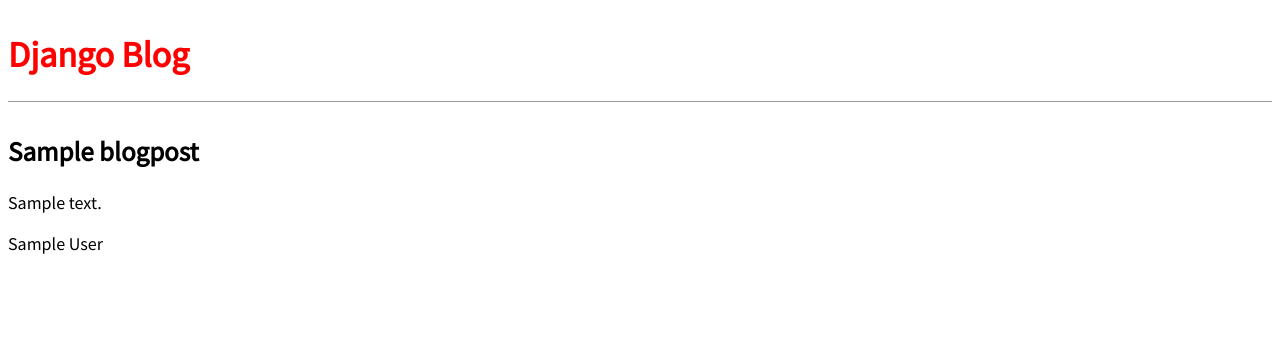
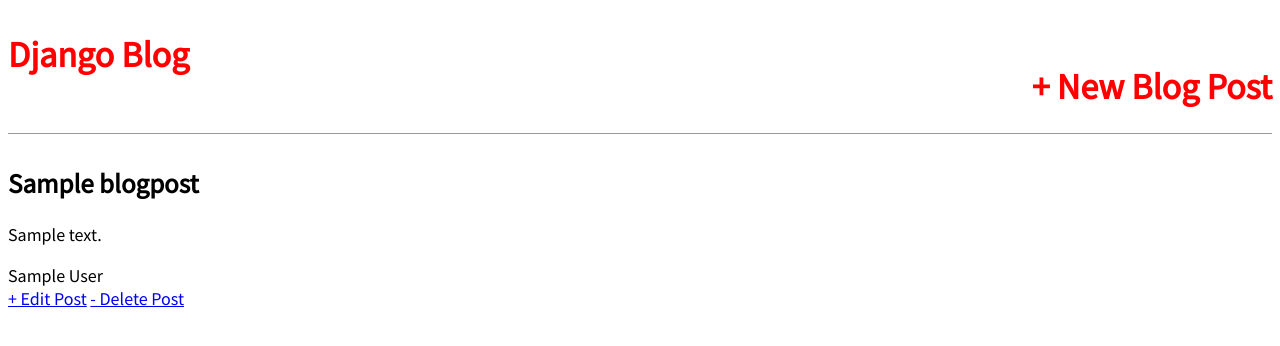
Before and after one commit to JoeyHayfron/django-beginner-blog-app, a Django app: template templates/blog_post.html in a window 1280 px wide. Shown: the top 346 px of the page. Run offline with Django 3.2, Linux system fonts and the light colour scheme; the template is opened without the code that fills it: most values are stand-ins (such as "Sample title", 1, 10 or a date in 2020).

Commit message:
Completed CRUD operations

```diff
--- a/blog/models.py
+++ b/blog/models.py
@@ -1,5 +1,5 @@
 from django.db import models
-
+from django.urls import reverse
 # Create your models here.
 class BlogPost(models.Model):
     title = models.CharField(max_length=200)
@@ -11,3 +11,6 @@ class BlogPost(models.Model):
 
     def __str__(self):
         return self.title
+
+    def get_absolute_url(self):
+        return reverse('blog_details', args=[str(self.id)])
--- a/blog/urls.py
+++ b/blog/urls.py
@@ -1,7 +1,10 @@
 from django.urls import path
-from .views import BlogListView, BlogItemView
+from .views import BlogListView, BlogItemView, NewBlogPostView, UpdateBlogPost, DeleteBlogPost
 
 urlpatterns = [
+    path('blogpost/delete/<int:pk>/', DeleteBlogPost.as_view(), name='delete_post'),
+    path('blogpost/edit/<int:pk>/',UpdateBlogPost.as_view(), name="update_post"),
+    path('post/new/', NewBlogPostView.as_view(), name="new_post"),
     path('blogpost/<int:pk>/', BlogItemView.as_view(), name="blog_details"),
     path('', BlogListView.as_view(), name="home")
 ]
--- a/static/css/base.css
+++ b/static/css/base.css
@@ -39,3 +39,9 @@ header h1 a {
 .post-entry h2 a:hover {
   color: red;
 }
+
+.vvv {
+  display: "flex";
+  flex-direction: "row";
+  gap: 40px;
+}
--- a/templates/base.html
+++ b/templates/base.html
@@ -9,9 +9,16 @@
     <link href="{% static 'css/base.css' %}" rel="stylesheet" />
   </head>
   <body>
-    <header>
-      <h1><a href="{% url 'home'%}">Django Blog</a></h1>
-    </header>
-    <div>{% block content %} {% endblock content %}</div>
+    <div>
+      <header>
+        <div class="nav-left">
+          <h1><a href="{% url 'home'%}">Django Blog</a></h1>
+        </div>
+        <div class="nav-right">
+          <h1><a href="{% url 'new_post'%}">+ New Blog Post</a></h1>
+        </div>
+      </header>
+      {% block content %} {% endblock content %}
+    </div>
   </body>
 </html>
--- a/templates/blog_post.html
+++ b/templates/blog_post.html
@@ -1,7 +1,11 @@
-{% extends 'base.html' %} {% block content %}
+{% extends "base.html" %} {% block content %}
 <div>
   <h2>{{blogpost.title}}</h2>
   <p>{{blogpost.body}}</p>
   <span>{{blogpost.author}}</span>
+  <div class="vvv">
+    <a href="{% url 'update_post' blogpost.pk %}">+ Edit Post</a>
+    <a href="{% url 'delete_post' blogpost.pk %}">- Delete Post</a>
+  </div>
 </div>
 {% endblock content%}
--- /dev/null
+++ b/templates/update_post.html
@@ -0,0 +1,6 @@
+{% extends "base.html" %} {% block content %}
+<h1>Edit Post</h1>
+<form method="POST" action="">
+  {% csrf_token %} {{form.as_p}} <input type="submit" value="Update" />
+</form>
+{% endblock content%}
```
Also changed, not shown: blog/tests.py (+26 -0 lines), blog/views.py (+18 -2 lines), templates/delete_post.html (added, +8 -0 lines), templates/new_post.html (added, +7 -0 lines), db.sqlite3.
